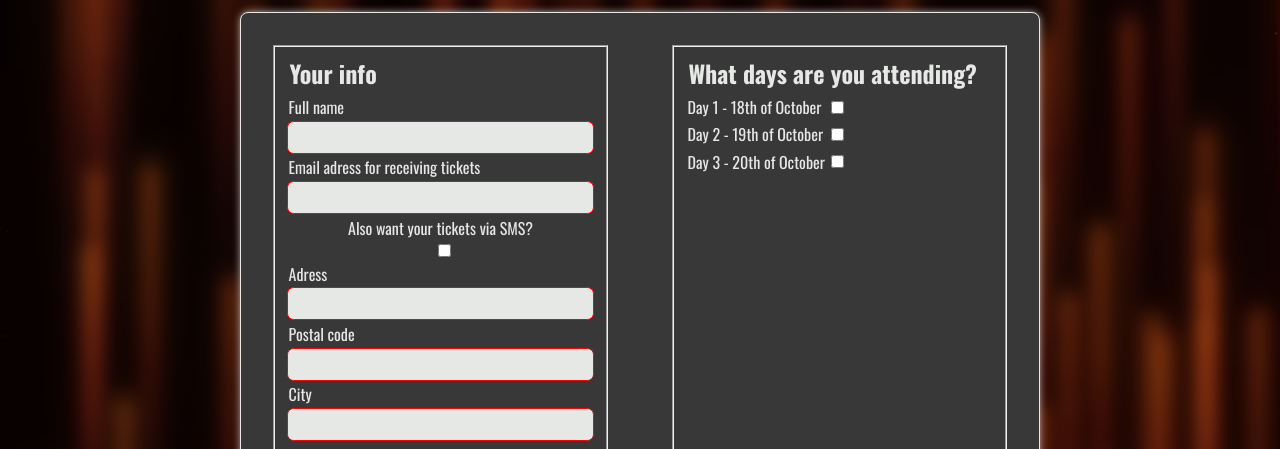
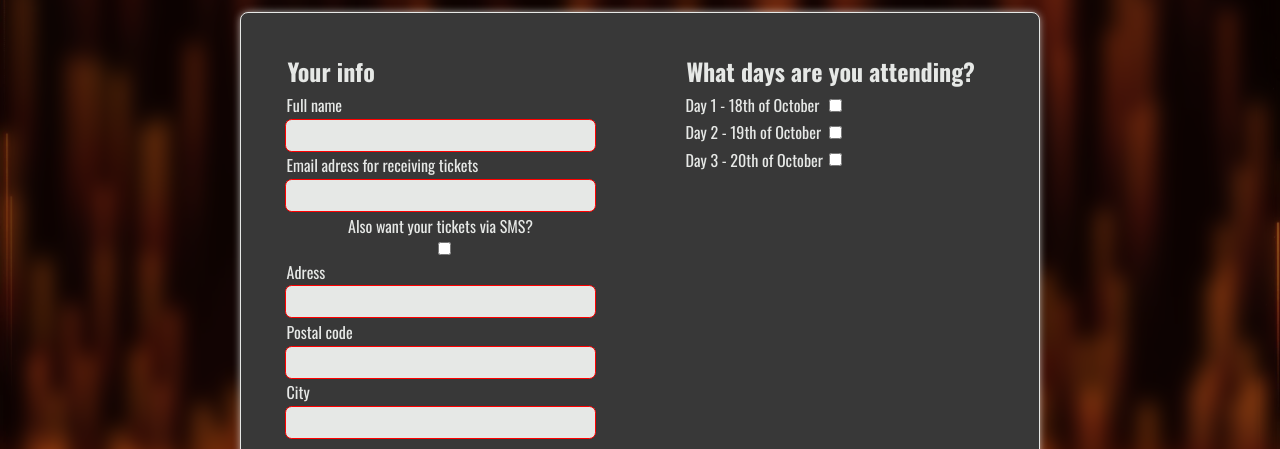
Before and after one commit to Merv1l-Fall/betterwebb, a plain HTML site: page tickets.html in a window 1280 px wide. Shown: the part 316-765 px from the top of the page. Drawn offline with nearby package versions, Linux system fonts and the light colour scheme.

Commit message:
code cleanup and fixed issues with background

```diff
--- a/style.css
+++ b/style.css
@@ -15,4 +15,6 @@ body{
 	backdrop-filter: blur(10px);
 	background-repeat: no-repeat;
 	background-size: cover;
+	background-attachment: fixed;
+	background-position: center;
 }
--- a/tickets.css
+++ b/tickets.css
@@ -4,6 +4,7 @@ main {
   align-items: center;
   margin-top: 1em;
 }
+
 
 .tickets-top-container {
     color: var(--orange1);
@@ -42,10 +43,11 @@ form{
 	display: grid;
 	grid-template-columns: 1fr 1fr;
 }
-.personal-info {
+.personal-info, .days-and-food{
   display: flex;
   flex-direction: column;
   margin: 2em;
+  border: 0;
 }
 
 #country-select{
@@ -102,12 +104,6 @@ input[type="checkbox"]{
 	opacity: 1;
 	max-height: fit-content;
 	visibility: visible;
-}
-
-.days-and-food{
-	display: flex;
-	flex-direction: column;
-	margin: 2em;
 }
 
 .day-container{
```
